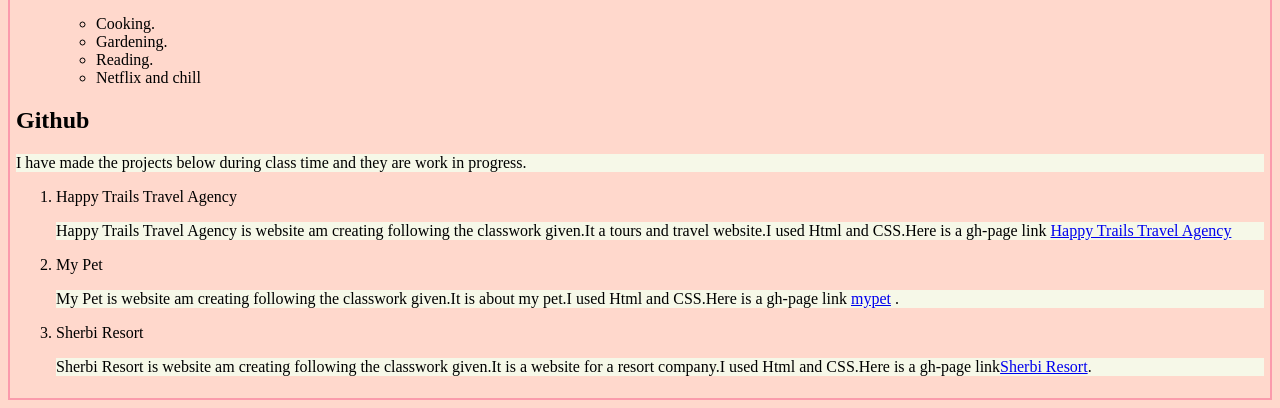
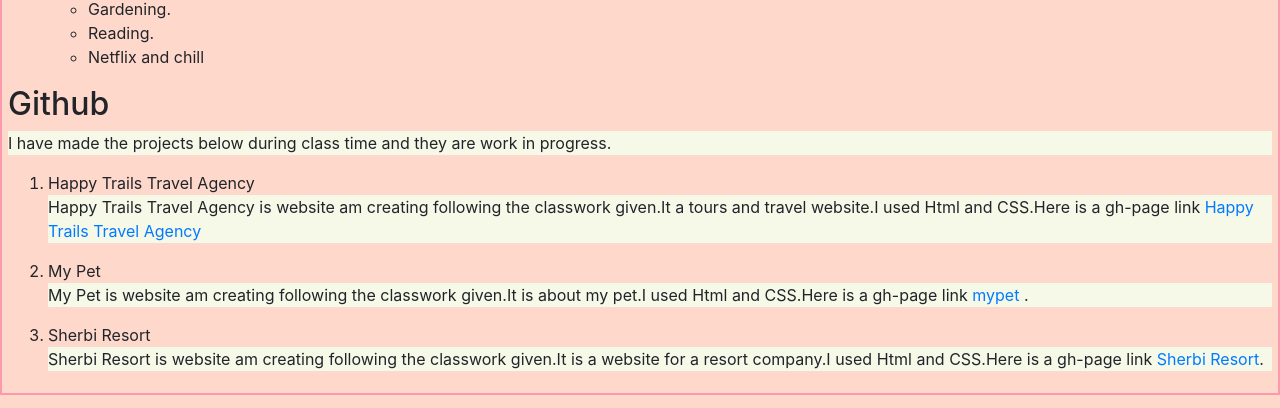
Before and after one commit to lilianwangechi/landingpageIP1, a plain HTML site: page index.html in a window 1280 px wide. Shown: the part 658-1066 px from the top of the page. Drawn offline with Linux system fonts and the light colour scheme.

Commit message:
fix typo on sherbi resort paragraph

```diff
--- a/index.html
+++ b/index.html
@@ -1,7 +1,7 @@
 <!DOCTYPE html>
 <html lang="en">
 <head>
-  <link href="css/styles.css" rel="stylesheet" type="text/css" media="all">
+  <link href="css/bootstrap.css" rel="stylesheet" type="text/css" media="all">
   <link href="css/styles.css" rel="stylesheet" type="text/css" media="all">
   <title>lilianWangechi</title>
   <div class="textbox">
@@ -47,7 +47,7 @@
     <li>My Pet</li>
     <p>My Pet  is website am creating following the classwork given.It is about my pet.I used Html and CSS.Here is a gh-page link <a href="https://lilianwangechi.github.io/mypet">mypet</a> .</p>
     <li>Sherbi Resort</li>
-    <p>Sherbi Resort  is website am creating following the classwork given.It is a website for a resort company.I used Html and CSS.Here is a gh-page link<a href="https://lilianwangechi.github.io/sherbiresort">Sherbi Resort</a>.</p>
+    <p>Sherbi Resort is website am creating following the classwork given.It is a website for a resort company.I used Html and CSS.Here is a gh-page link<a href="https://lilianwangechi.github.io/sherbiresort"> Sherbi Resort</a>.</p>
   </div>
   </div>
 
```
